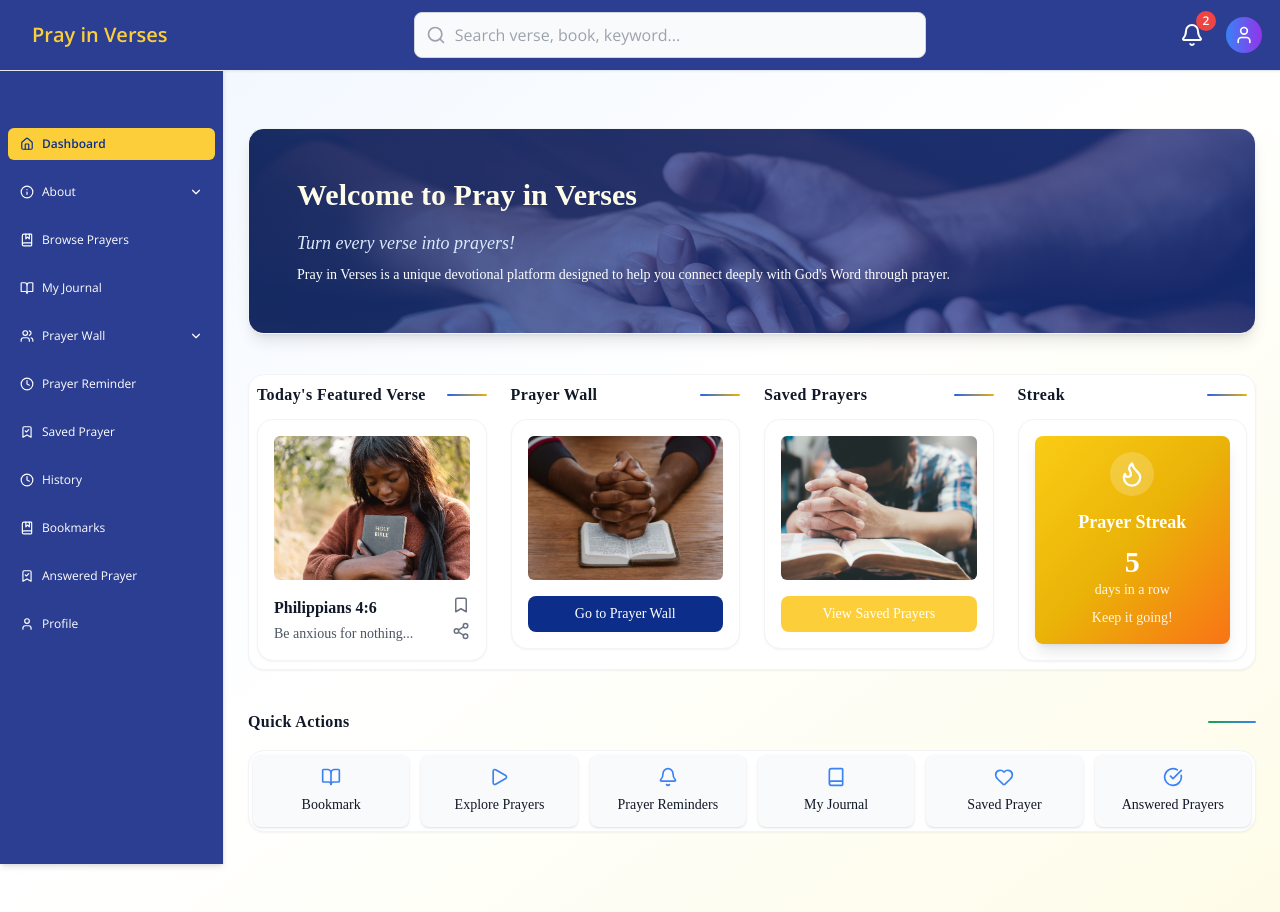
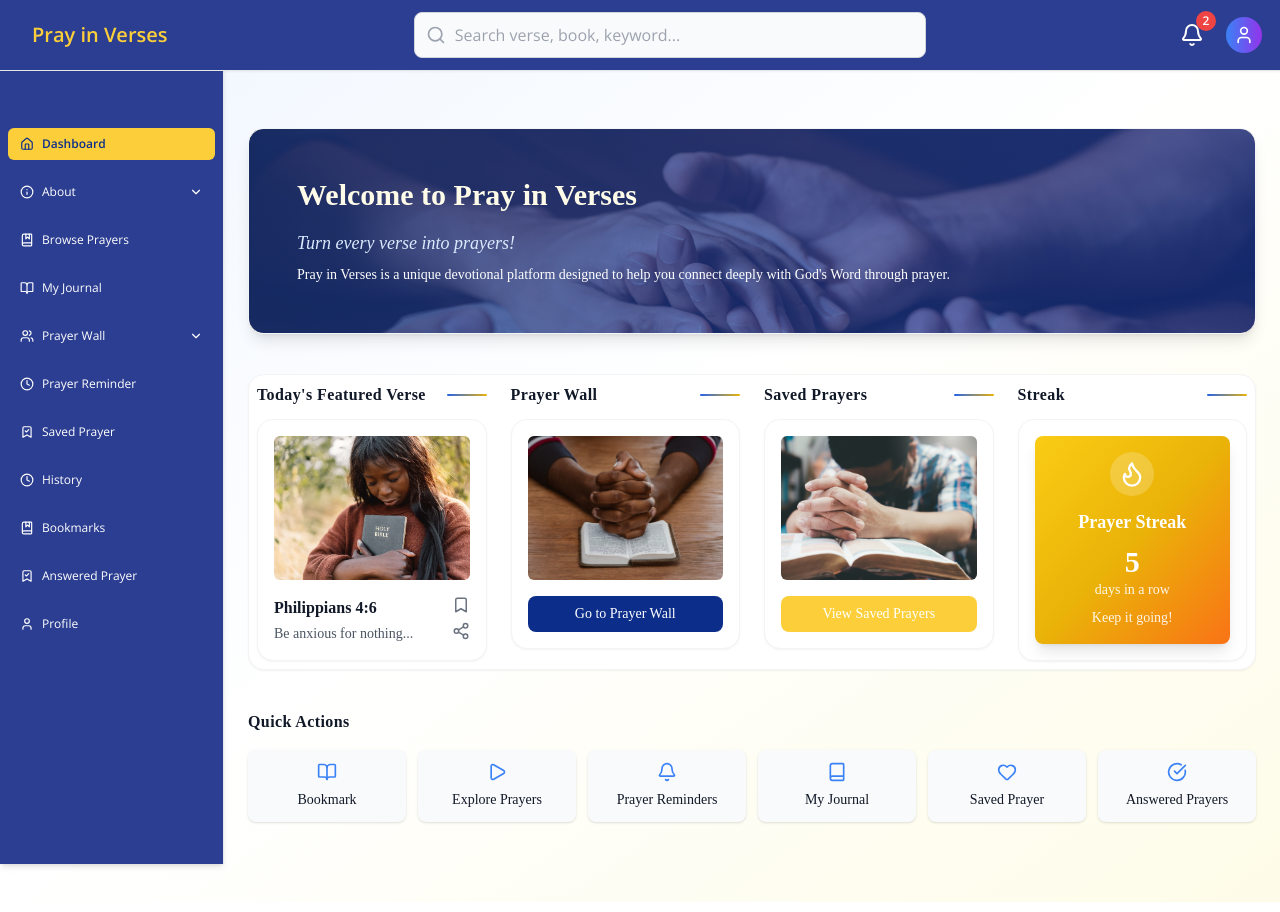
Before and after one commit to preckidtech/Pray-in-Verses, a React (Vite) app: page /home in a window 1280 px wide. Built offline with nearby package versions, Linux system fonts and the light colour scheme.

Commit message:
new update on quick action

```diff
--- a/src/pages/Home.jsx
+++ b/src/pages/Home.jsx
@@ -60,9 +60,8 @@ const Home = () => {
             <h2 className="text-base font-semibold text-gray-900 tracking-wide">
               Quick Actions
             </h2>
-            <div className="w-12 h-0.5 bg-gradient-to-r from-green-600 to-blue-500 rounded-full"></div>
           </div>
-          <div className="bg-white rounded-xl shadow-sm border border-gray-100 p-1">
+          <div className="">
             <QuickActionsGrid />
           </div>
         </section>
```
